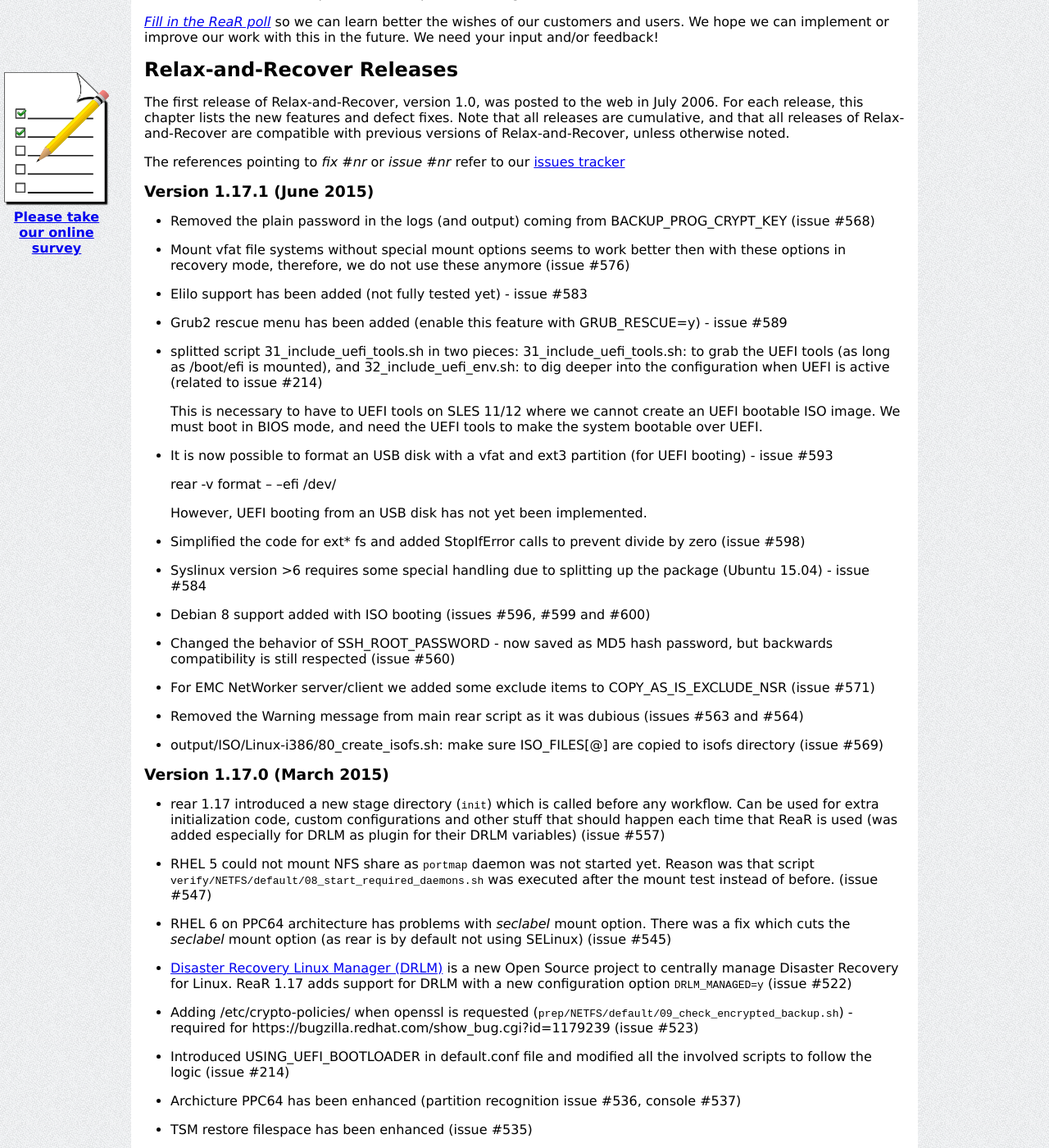
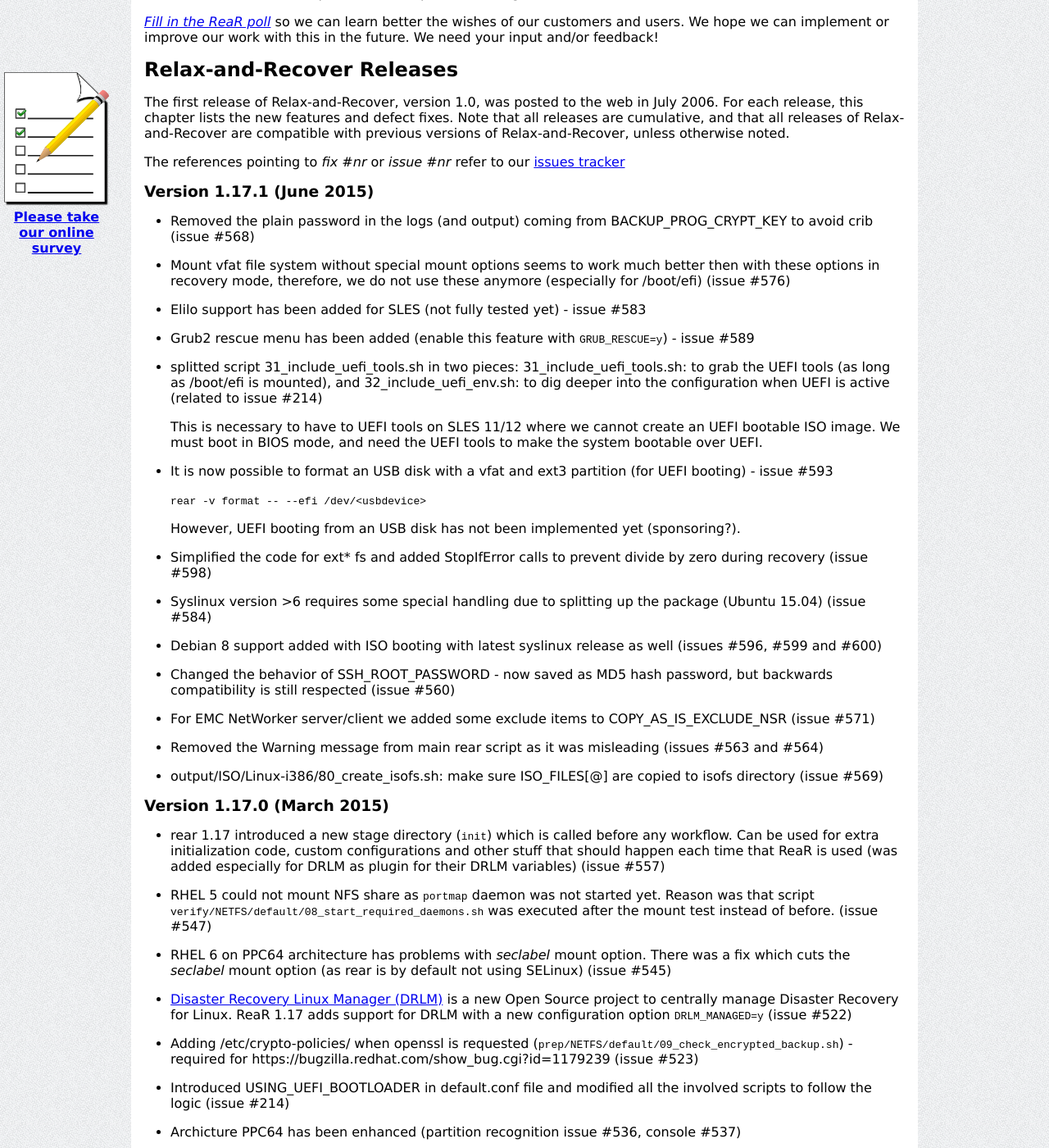
Before and after one commit to rear/rear.github.com, a Jekyll site: the page built from documentation/release-notes-1-17.md, in a window 1280 px wide and 1400 px high, scrolled down 2404 px. Shown: the whole window at 82% size. Built offline with Jekyll 4.4.1, drawn with Linux system fonts in a browser that asks for light colours; comment, search, counter and statistics services are not loaded.

Commit message:
Re-read the updates from last night and improved (hopefully) the readability of it...

```diff
--- a/documentation/release-notes-1-17.md
+++ b/documentation/release-notes-1-17.md
@@ -157,14 +157,14 @@
 
 ### Version 1.17.1 (June 2015)
 
-* Removed the plain password in the logs (and output) coming from BACKUP_PROG_CRYPT_KEY (issue #568)
+* Removed the plain password in the logs (and output) coming from BACKUP_PROG_CRYPT_KEY to avoid crib (issue #568)
 
-* Mount vfat file systems without special mount options seems to work better then with these options in recovery mode, therefore,
-  we do not use these anymore (issue #576)
+* Mount vfat file system without special mount options seems to work much better then with these options in recovery mode, therefore,
+  we do not use these anymore (especially for /boot/efi) (issue #576)
 
-* Elilo support has been added (not fully tested yet) - issue #583
+* Elilo support has been added for SLES (not fully tested yet) - issue #583
 
-* Grub2 rescue menu has been added (enable this feature with GRUB_RESCUE=y) - issue #589
+* Grub2 rescue menu has been added (enable this feature with `GRUB_RESCUE=y`) - issue #589
 
 * splitted script 31_include_uefi_tools.sh in two pieces: 31_include_uefi_tools.sh: to grab the UEFI tools (as long as /boot/efi is mounted), and 32_include_uefi_env.sh: to dig deeper into the configuration when UEFI is active (related to issue #214)
 
@@ -172,21 +172,21 @@
 
 * It is now possible to format an USB disk with a vfat and ext3 partition (for UEFI booting) - issue #593
 
-    rear -v format -- --efi /dev/<usbdevice>
+    `rear -v format -- --efi /dev/<usbdevice>`
 
-  However, UEFI booting from an USB disk has not yet been implemented.
+  However, UEFI booting from an USB disk has not been implemented yet (sponsoring?).
 
-* Simplified the code for ext* fs and added StopIfError calls to prevent divide by zero (issue #598)
+* Simplified the code for ext* fs and added StopIfError calls to prevent divide by zero during recovery (issue #598)
 
-* Syslinux version >6 requires some special handling due to splitting up the package (Ubuntu 15.04) - issue #584
+* Syslinux version >6 requires some special handling due to splitting up the package (Ubuntu 15.04) (issue #584)
 
-* Debian 8 support added with ISO booting (issues #596, #599 and #600)
+* Debian 8 support added with ISO booting with latest syslinux release as well (issues #596, #599 and #600)
 
 * Changed the behavior of SSH_ROOT_PASSWORD - now saved as MD5 hash password, but backwards compatibility is still respected (issue #560)
 
 * For EMC NetWorker server/client we added some exclude items to COPY_AS_IS_EXCLUDE_NSR (issue #571)
 
-* Removed the Warning message from main rear script as it was dubious (issues #563 and #564)
+* Removed the Warning message from main rear script as it was misleading (issues #563 and #564)
 
 * output/ISO/Linux-i386/80_create_isofs.sh: make sure ISO_FILES[@] are copied to isofs directory (issue #569)
 
```
Also changed, not shown: documentation/index.md (+1 -1 lines).
